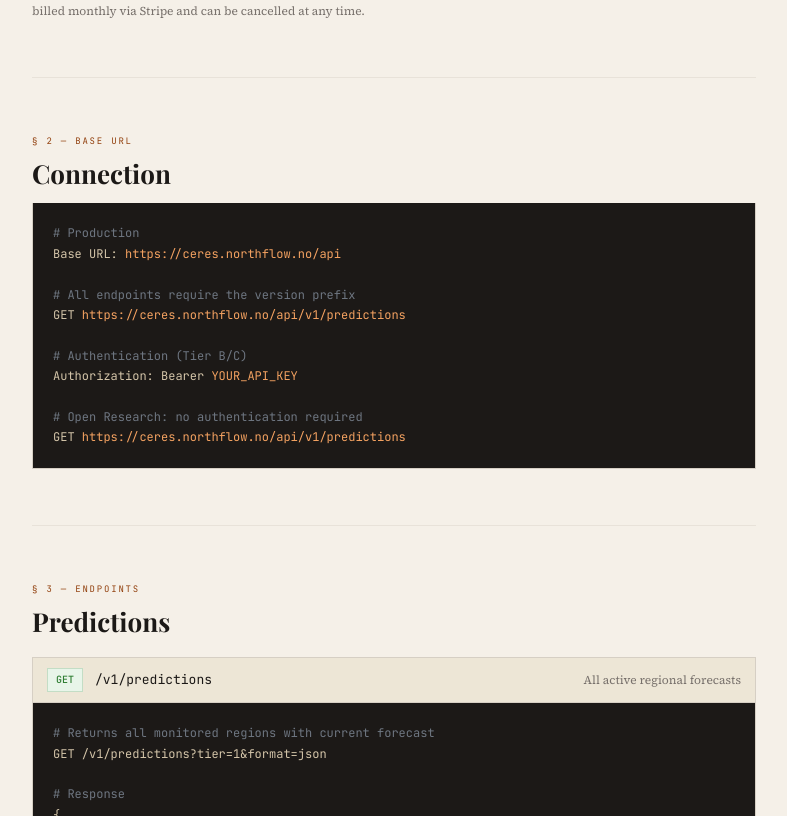
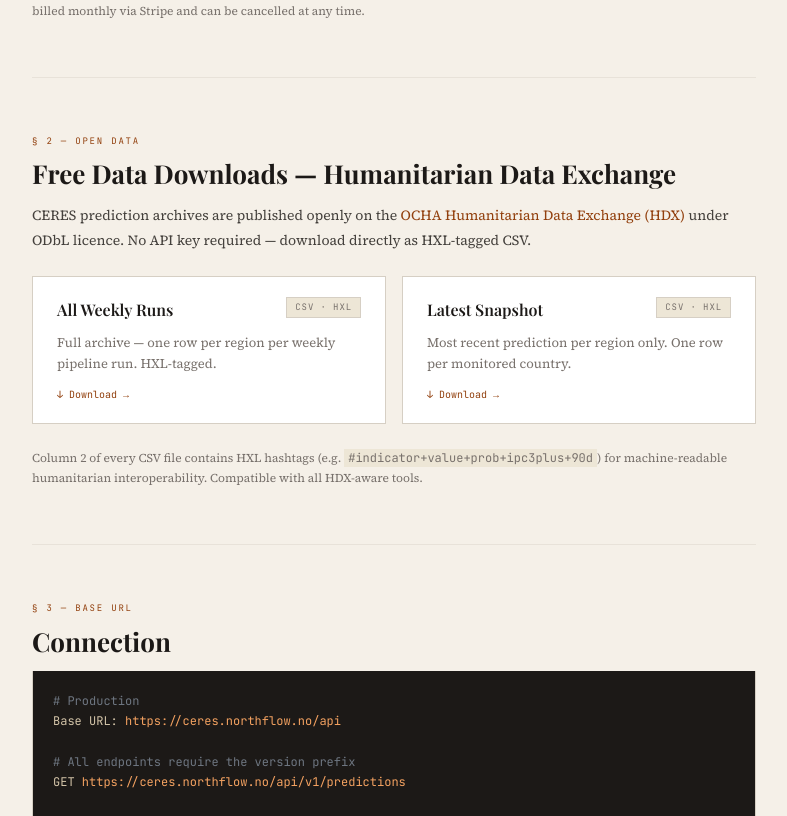
Before and after one commit to northflowlabs/ceres, a Next.js app: page /api-access in a window 1280 px wide. Shown: the part 980-1796 px from the top of the page, without its empty margins (394-1181 px from the left). Built offline with nearby package versions, Linux system fonts and the light colour scheme.

Commit message:
feat: HDX open data section in API access page with direct CSV download links

```diff
--- a/src/app/api-access/page.tsx
+++ b/src/app/api-access/page.tsx
@@ -146,6 +146,7 @@ function CheckoutModal({
 
 const TOC = [
   { id: "access",      label: "Access Tiers"    },
+  { id: "hdx",         label: "Open Data (HDX)" },
   { id: "base",        label: "Base URL"         },
   { id: "predictions", label: "Predictions"      },
   { id: "hypotheses",  label: "Hypotheses"       },
@@ -402,8 +403,53 @@ export default function ApiAccessPage() {
             </p>
           </section>
 
+          <section id="hdx" style={section}>
+            <div style={sectionLabel}>§ 2 — Open Data</div>
+            <h2 style={h2Style}>Free Data Downloads — Humanitarian Data Exchange</h2>
+            <p style={pStyle}>
+              CERES prediction archives are published openly on the{" "}
+              <a href="https://data.humdata.org/dataset/ceres-famine-early-warning" target="_blank" rel="noopener noreferrer" style={{ color: "var(--earth)" }}>
+                OCHA Humanitarian Data Exchange (HDX)
+              </a>{" "}
+              under ODbL licence. No API key required — download directly as HXL-tagged CSV.
+            </p>
+            <div style={{ display: "grid", gridTemplateColumns: "1fr 1fr", gap: 16, margin: "24px 0" }}>
+              {[
+                {
+                  label: "All Weekly Runs",
+                  desc: "Full archive — one row per region per weekly pipeline run. HXL-tagged.",
+                  href: "https://ceres-core-production.up.railway.app/v1/export/hdx",
+                  badge: "CSV · HXL",
+                },
+                {
+                  label: "Latest Snapshot",
+                  desc: "Most recent prediction per region only. One row per monitored country.",
+                  href: "https://ceres-core-production.up.railway.app/v1/export/hdx?latest=true",
+                  badge: "CSV · HXL",
+                },
+              ].map(({ label, desc, href, badge }) => (
+                <a key={label} href={href} target="_blank" rel="noopener noreferrer" style={{ textDecoration: "none" }}>
+                  <div style={{
+                    border: "1px solid var(--border)", background: "white", padding: "20px 24px",
+                    transition: "border-color 0.15s", cursor: "pointer",
+                  }}>
+                    <div style={{ display: "flex", justifyContent: "space-between", alignItems: "flex-start", marginBottom: 10 }}>
+                      <span style={{ fontFamily: "var(--display)", fontSize: 16, fontWeight: 600, color: "var(--ink)" }}>{label}</span>
+                      <span style={{ fontFamily: "var(--mono)", fontSize: 9, letterSpacing: "0.1em", background: "var(--parchment-dark)", border: "1px solid var(--border)", padding: "2px 8px", color: "var(--ink-light)" }}>{badge}</span>
+                    </div>
+                    <p style={{ fontSize: 13, color: "var(--ink-light)", margin: 0, lineHeight: 1.6 }}>{desc}</p>
+                    <div style={{ fontFamily: "var(--mono)", fontSize: 10, color: "var(--earth)", marginTop: 12 }}>↓ Download →</div>
+                  </div>
+                </a>
+              ))}
+            </div>
+            <p style={{ fontSize: 12, color: "var(--ink-light)", lineHeight: 1.7 }}>
+              Column 2 of every CSV file contains HXL hashtags (e.g. <code style={{ fontFamily: "var(--mono)", background: "var(--parchment-dark)", padding: "1px 4px" }}>#indicator+value+prob+ipc3plus+90d</code>) for machine-readable humanitarian interoperability. Compatible with all HDX-aware tools.
+            </p>
+          </section>
+
           <section id="base" style={section}>
-            <div style={sectionLabel}>§ 2 — Base URL</div>
+            <div style={sectionLabel}>§ 3 — Base URL</div>
             <h2 style={h2Style}>Connection</h2>
             <Code>
               <Cm># Production{"\n"}</Cm>
```
